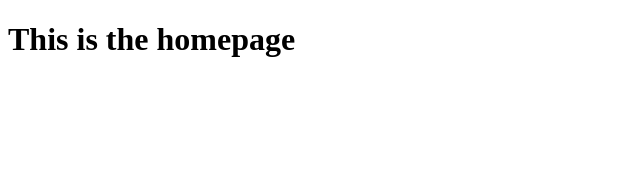
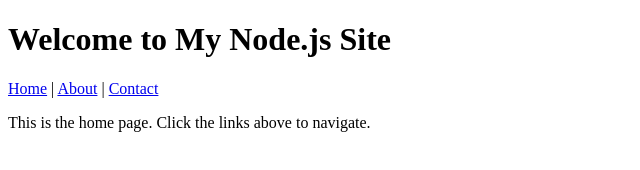
Before and after one commit to nickonyi/Basic-informational-site, a plain HTML site: page pages/index.html in a window 1280 px wide. Shown: the whole page, without its empty margins (0-640 px from the left). Drawn offline with Linux system fonts and the light colour scheme.

Commit message:
basic information node js site

```diff
--- a/index.js
+++ b/index.js
@@ -1,7 +1,7 @@
 //import the required modules
 import http from "http";
 import fs from "fs";
-import path from "path";
+
 const PORT = 3000;
 
 //create the server
@@ -25,7 +25,6 @@ const server = http.createServer((req, res) => {
 
   //read and serve the file
   console.log(filepath);
-
   fs.readFile(filepath, (err, content) => {
     //if the page does not exist serve a custom 404 page
     if (err) {
@@ -35,10 +34,12 @@ const server = http.createServer((req, res) => {
           res.end(notFound, "utf-8");
         });
       } else {
+        //other server error
         res.writeHead(500);
         res.end(`Server Error: ${err.code}`);
       }
     } else {
+      //if success serve the requested page
       res.writeHead(200, { "Content-Type": contentType });
       res.end(content, "utf-8");
     }
--- a/pages/index.html
+++ b/pages/index.html
@@ -3,9 +3,15 @@
   <head>
     <meta charset="UTF-8" />
     <meta name="viewport" content="width=device-width, initial-scale=1.0" />
-    <title>Homepage</title>
+    <title>Home Page</title>
   </head>
   <body>
-    <h1>This is the homepage</h1>
+    <h1>Welcome to My Node.js Site</h1>
+    <nav>
+      <a href="/">Home</a> | <a href="/about">About</a> |
+      <a href="/contact">Contact</a>
+    </nav>
+
+    <p>This is the home page. Click the links above to navigate.</p>
   </body>
 </html>
```
Also changed, not shown: pages/about.html (+8 -2 lines), pages/contact.html (+8 -2 lines).
